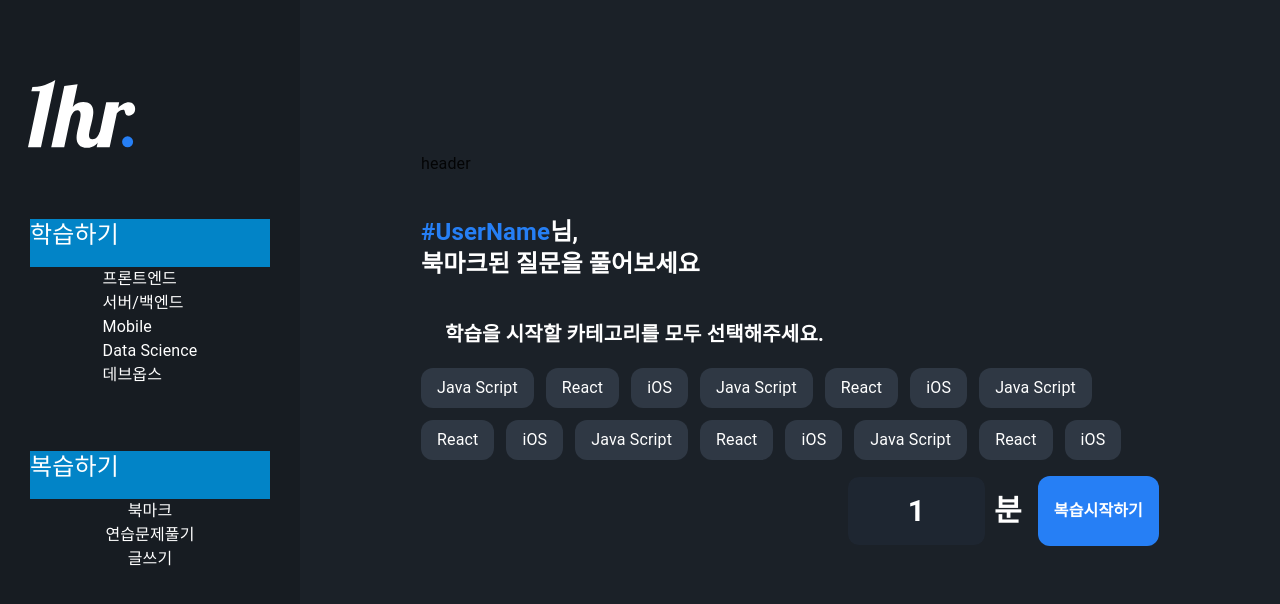
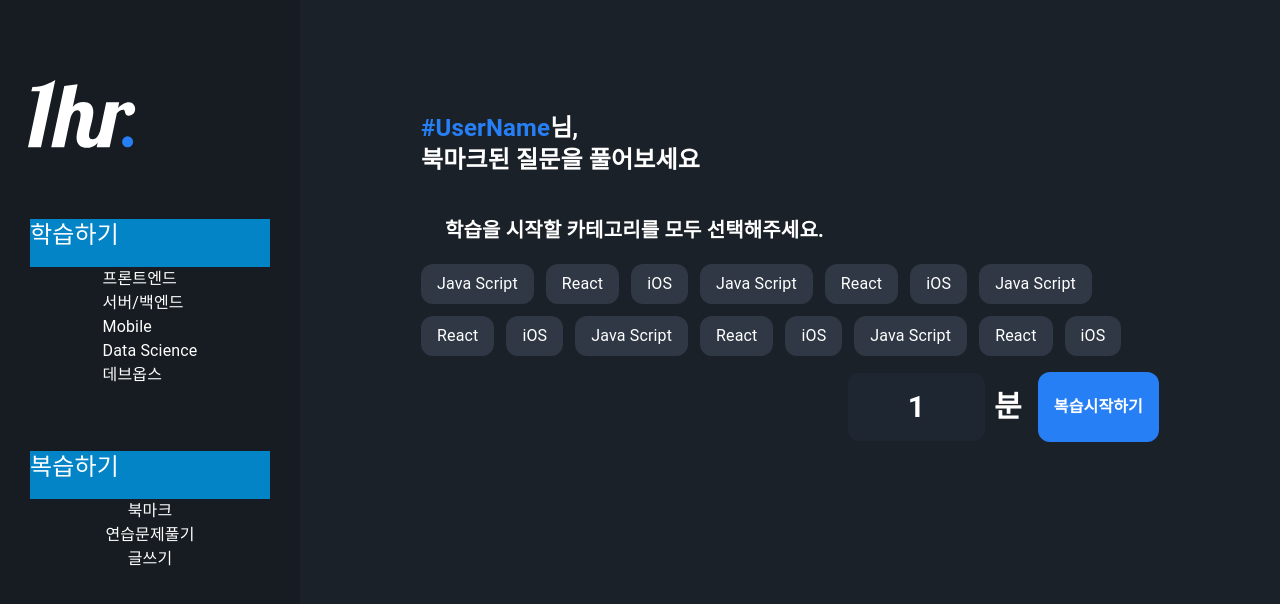
Before and after one commit to cathyleeu/1hour-deploy-test, a Next.js app: page /dev-quiz in a window 1280 px wide. Shown: the top 604 px of the page. Built offline with nearby package versions, Linux system fonts and the light colour scheme.

Commit message:
remove : outline

```diff
--- a/pages/dev-quiz.tsx
+++ b/pages/dev-quiz.tsx
@@ -99,9 +99,6 @@ const DevQuiz: NextPage = () => {
       <Head>
         <title>1Hour - Dev Quiz</title>
       </Head>
-      <div className='my-10'>
-        header
-      </div>
       {
         stage === 0
           ? (
@@ -110,10 +107,6 @@ const DevQuiz: NextPage = () => {
             <QuizStage stage={stage} setStage={setStage} limit={limit}/>
           )
       }
-
-      <div>
-
-      </div>
     </Container>
   );
 };
```
